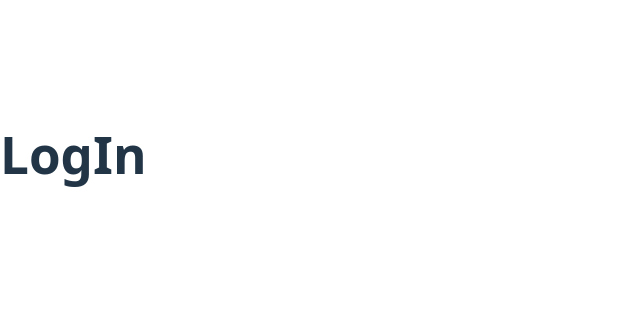
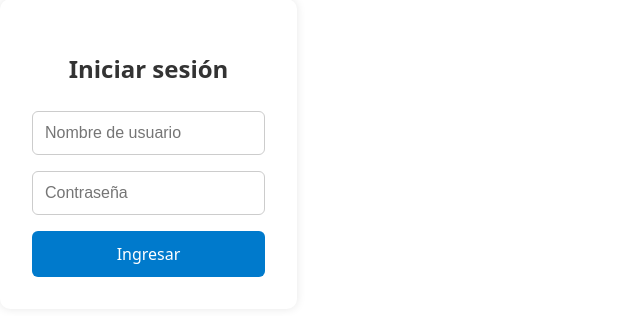
Before and after one commit to joalonsosch/FrontendArquiSis, a React (Vite) app: page /login in a window 1280 px wide. Shown: the part 246-562 px from the top of the page, without its empty margins (0-640 px from the left). Built offline with nearby package versions, Linux system fonts and the light colour scheme; the HTML template or start-up script is replaced by a standard one.

Commit message:
Formulario local de LogIn 100% funcional

```diff
--- a/src/views/LogIn.jsx
+++ b/src/views/LogIn.jsx
@@ -1,3 +1,62 @@
+import { useState } from 'react';
+import { useNavigate } from 'react-router-dom';
+import styles from './LogIn.module.css';
+
 export default function LogIn() {
-    return <h1>LogIn</h1>;
-  }
+  const [username, setUsername] = useState('');
+  const [password, setPassword] = useState('');
+  const [error, setError] = useState('');
+  const navigate = useNavigate();
+
+  const handleSubmit = (e) => {
+    e.preventDefault();
+
+    const registros = JSON.parse(localStorage.getItem('registro')) || [];
+
+    const usuario = registros.find((u) => u.username === username);
+
+    if (!usuario) {
+      setError('Usuario no encontrado');
+      return;
+    }
+
+    if (usuario.password !== password) {
+      setError('Contraseña incorrecta');
+      return;
+    }
+
+    // Guardar sesión simulada si se desea
+    localStorage.setItem('usuarioActivo', JSON.stringify(usuario));
+
+    alert('Usuario ingresado exitosamente');
+    navigate('/home');
+  };
+
+  return (
+    <div className={styles.container}>
+      <h2>Iniciar sesión</h2>
+      <form onSubmit={handleSubmit} className={styles.form}>
+        <input
+          type="text"
+          placeholder="Nombre de usuario"
+          value={username}
+          onChange={(e) => setUsername(e.target.value)}
+          required
+          className={styles.input}
+        />
+        <input
+          type="password"
+          placeholder="Contraseña"
+          value={password}
+          onChange={(e) => setPassword(e.target.value)}
+          required
+          className={styles.input}
+        />
+        {error && <p className={styles.error}>{error}</p>}
+        <button type="submit" className={styles.button}>
+          Ingresar
+        </button>
+      </form>
+    </div>
+  );
+}
--- a/src/views/LogIn.module.css
+++ b/src/views/LogIn.module.css
@@ -0,0 +1,49 @@
+.container {
+    max-width: 400px;
+    margin: 100px auto;
+    background-color: #fff;
+    padding: 2rem;
+    border-radius: 10px;
+    box-shadow: 0 0 10px rgba(0, 0, 0, 0.1);
+  }
+
+  h2 {
+    text-align: center;
+    margin-bottom: 1.5rem;
+    color: #333;
+  }
+
+  .form {
+    display: flex;
+    flex-direction: column;
+  }
+
+  .input {
+    padding: 0.75rem;
+    margin-bottom: 1rem;
+    border: 1px solid #ccc;
+    border-radius: 6px;
+    font-size: 1rem;
+  }
+
+  .button {
+    padding: 0.75rem;
+    background-color: #007acc;
+    color: white;
+    border: none;
+    border-radius: 6px;
+    font-size: 1rem;
+    cursor: pointer;
+    transition: background-color 0.3s ease;
+  }
+
+  .button:hover {
+    background-color: #005a99;
+  }
+
+  .error {
+    color: red;
+    font-size: 0.9rem;
+    margin-bottom: 1rem;
+    text-align: center;
+  }
```
